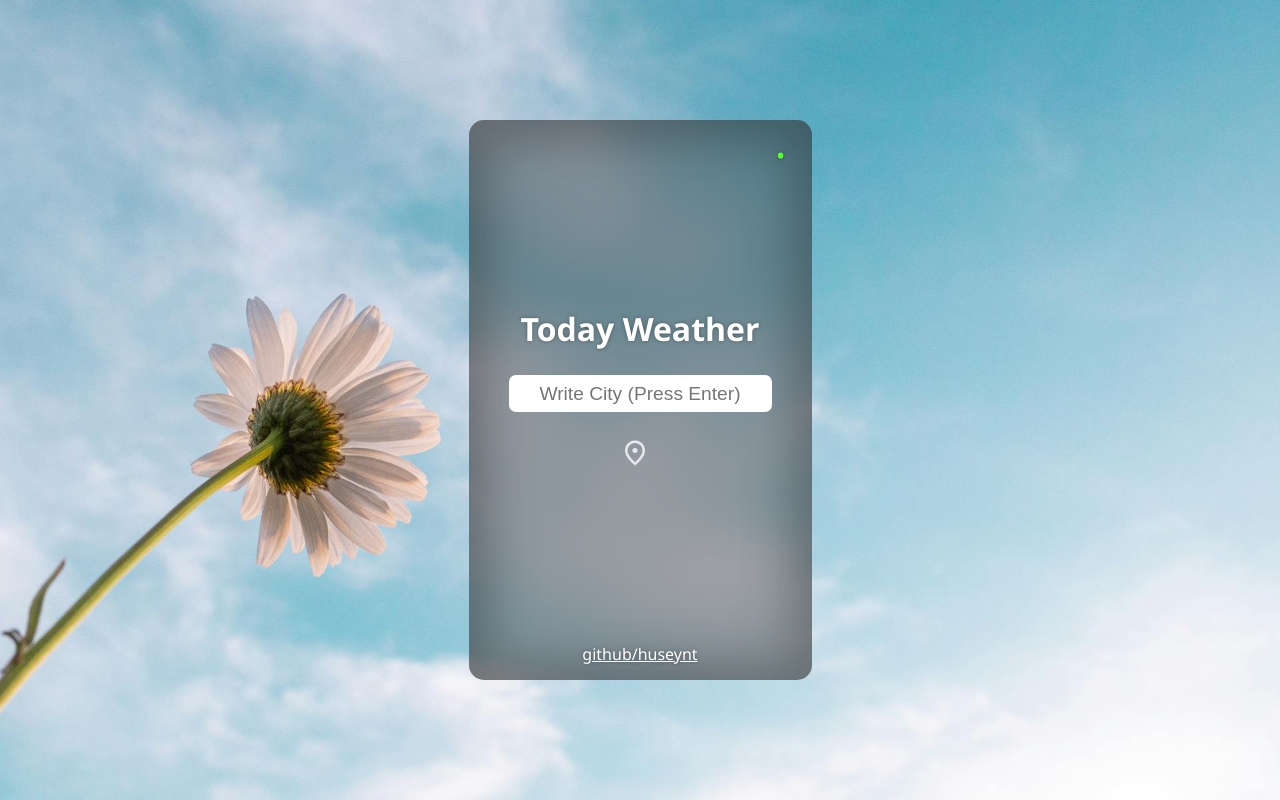
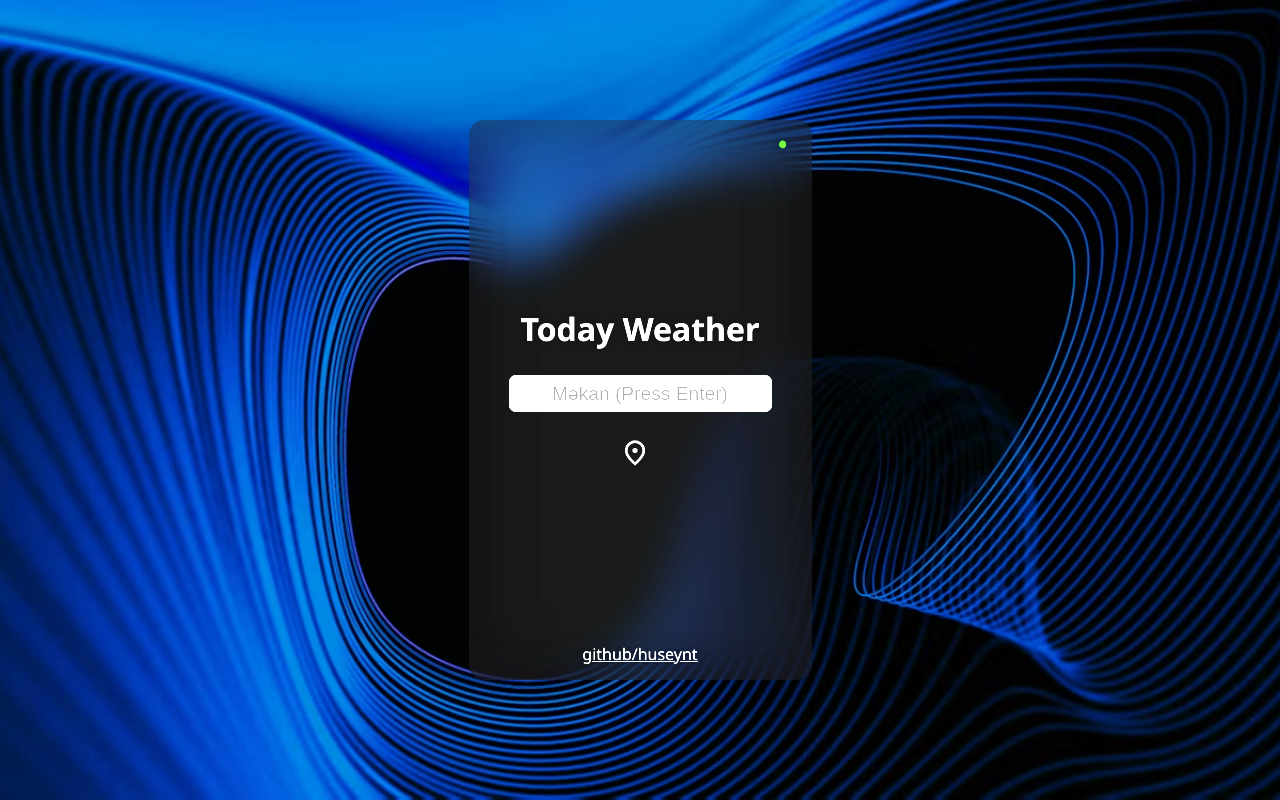
Before and after one commit to huseynt/Today_Weather, a plain HTML site: page index.html in a window 1280 px wide. Drawn offline with Linux system fonts and the light colour scheme; no server answers.

Commit message:
location

```diff
--- a/JS/main.js
+++ b/JS/main.js
@@ -5,7 +5,6 @@ var city = "baku"
 async function fetchWeather (city) {
     const data = await fetch(`https://api.openweathermap.org/data/2.5/weather?q=${city}&appid=${API_key}&units=metric&lang=az`)
     const weatherData = await data.json()
-    console.log(weatherData)
 
     const handleDesc = ()=> {
         return weatherData.weather[0].description.charAt(0).toUpperCase() + weatherData.weather[0].description.slice(1)
@@ -29,16 +28,16 @@ searchWeather.addEventListener("keyup", function (e){
 fetchWeather(city)
 
 
-
-
-
-
 function findGeo(position) {
     async function fetchCity(lat,long) {
         const data = await fetch(`https://api.bigdatacloud.net/data/reverse-geocode-client?latitude=${lat}&longitude=${long}&localityLanguage=en`)
         const obj = await data.json()
         const city = obj.locality.split(" ")[0]
         fetchWeather(city)
+
+        if(city) {
+            document.querySelector("#mekanInfo").innerText="mekan tapıldı"
+        }
     }
     const latitude = position.coords.latitude;
     const longitude = position.coords.longitude;
@@ -46,7 +45,9 @@ function findGeo(position) {
 }
 
 function errorCallback(error) {
-    alert("Lokasiya məlumatlarının alınmasına icazə verin");
+    alert("Lokasiya məlumatlarının alınmasına icazə verin !");
+    document.querySelector("#mekanInfo").innerText="mekan taplmadı";
+    document.querySelector("#mekanDot").style.display="none"
 };
 
 navigator.geolocation.getCurrentPosition(findGeo,errorCallback);
--- a/index.html
+++ b/index.html
@@ -4,7 +4,15 @@
     <meta charset="UTF-8">
     <meta name="viewport" content="width=device-width, initial-scale=1.0">
     <title>Document</title>
+    <!--android mobile browser theme -->
+    <meta name="theme-color" content="#0176e4" />
+    <meta content="#0176e4" name="msapplication-navbutton-color"/>
+    <!-- ios mobile safari browser theme -->
+    <meta content="yes" name="apple-mobile-web-app-capable"/>
+    <meta content="#0176e4-translucent" name="apple-mobile-web-app-status-bar-style"/>
+    <!-- style -->
     <link rel="stylesheet" href="./css/style.css">
+    <!-- script -->
     <script defer src="./JS/main.js"></script>
 </head>
 <body>
@@ -14,7 +22,7 @@
 
         <div class="section-block">
             <h2 class="section-block_head">Today Weather</h2>
-            <input class="section-block_input" type="text" id="searchWeather" placeholder="Write City (Press Enter)">
+            <input class="section-block_input" type="text" id="searchWeather" placeholder="Məkan (Press Enter)">
             <div class="section-block_country">
                 <div class="section-block_country-icon"><img src="./assets/location.png" alt="location"></div>
                 <p class="section-block_country-city" id="city"></p>
@@ -26,7 +34,10 @@
             <p class="section-block_speed" id="speed"></p>
 
             <a class="github" href="https://github.com/huseynt">github/huseynt</a>
-            <p class="mekan">.</p>
+            <p class="mekan">
+                <span class="mekan_info" id="mekanInfo"></span>
+                <span class="mekan_dot" id="mekanDot">●</span>
+            </p>
         </div>
 
 
--- a/style/style.scss
+++ b/style/style.scss
@@ -10,8 +10,9 @@
 .section {
     width: 100%;
     height: 100vh;
-    background: url('../assets/bgweather.jpg');
-    background-position: left;
+    background: url('../assets/photo-1714779573259-216b0cf746be.avif');
+    filter: brightness(150%);
+    background-position: 10%;
     background-size: cover;
     background-repeat: no-repeat;
     display: grid;
@@ -23,9 +24,9 @@
     &-block {
         max-width: 90%;
         height: 70vh;
-        background-color: #54515179;
+        background-color: #54515133;
         box-shadow: inset 0 0 50px 20px #00000046;
-        backdrop-filter: blur(25px);
+        backdrop-filter: blur(20px);
         padding: 70px 40px;
         margin: 0 auto;
         text-align: center;
@@ -112,10 +113,17 @@
 }
 .mekan {
     position: absolute;
-    font-size: 45px;
-    top: -10px;
+    top: 10px;
     right: 25px;
-    animation: fade ease-in-out 2s infinite;
+    &_dot {
+        font-size: 10px;
+        animation: fade ease-in-out 2s infinite;
+        height: 5px;
+    }
+    &_info {
+        font-size: 10px;
+        color: white;
+    }
 }
 
 @keyframes fade {
```
Also changed, not shown: assets/photo-1714779573259-216b0cf746be.avif (added), css/style.css, 1 other file.
